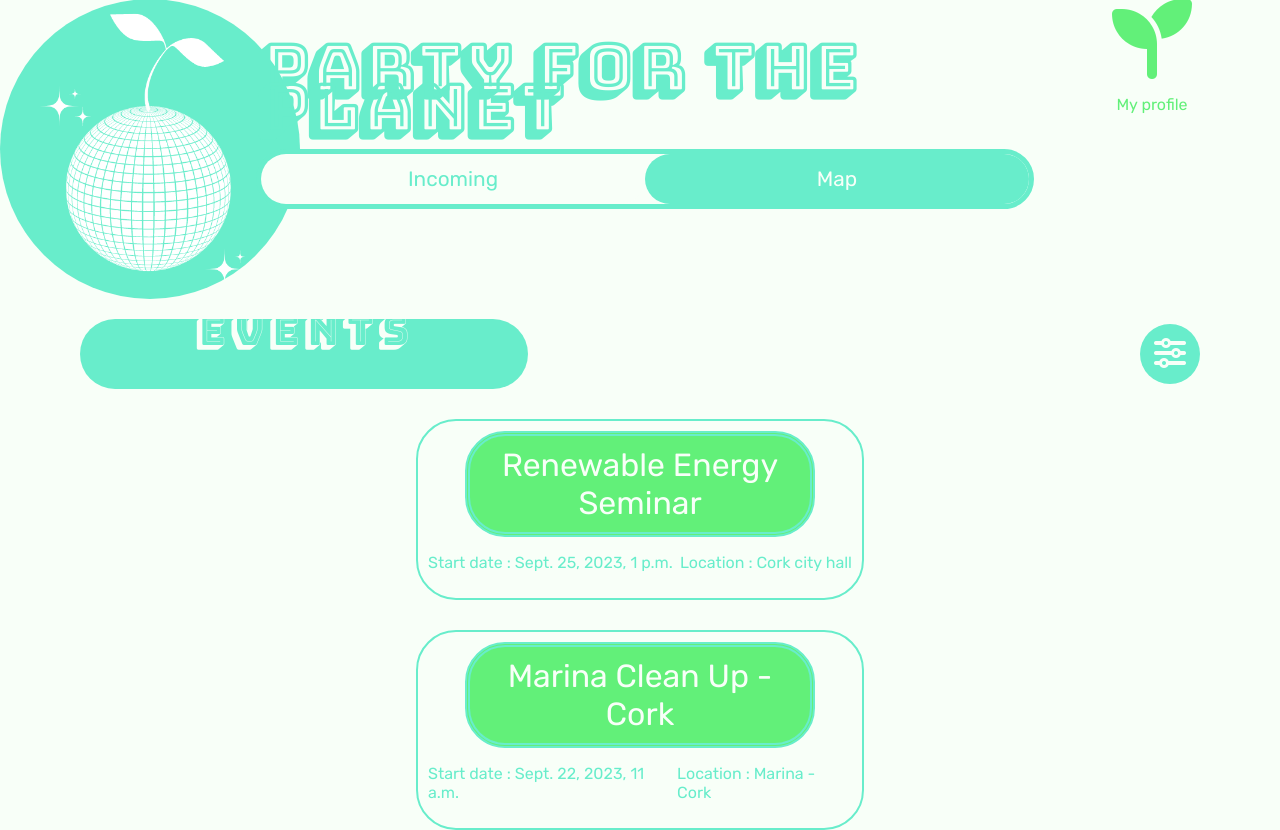
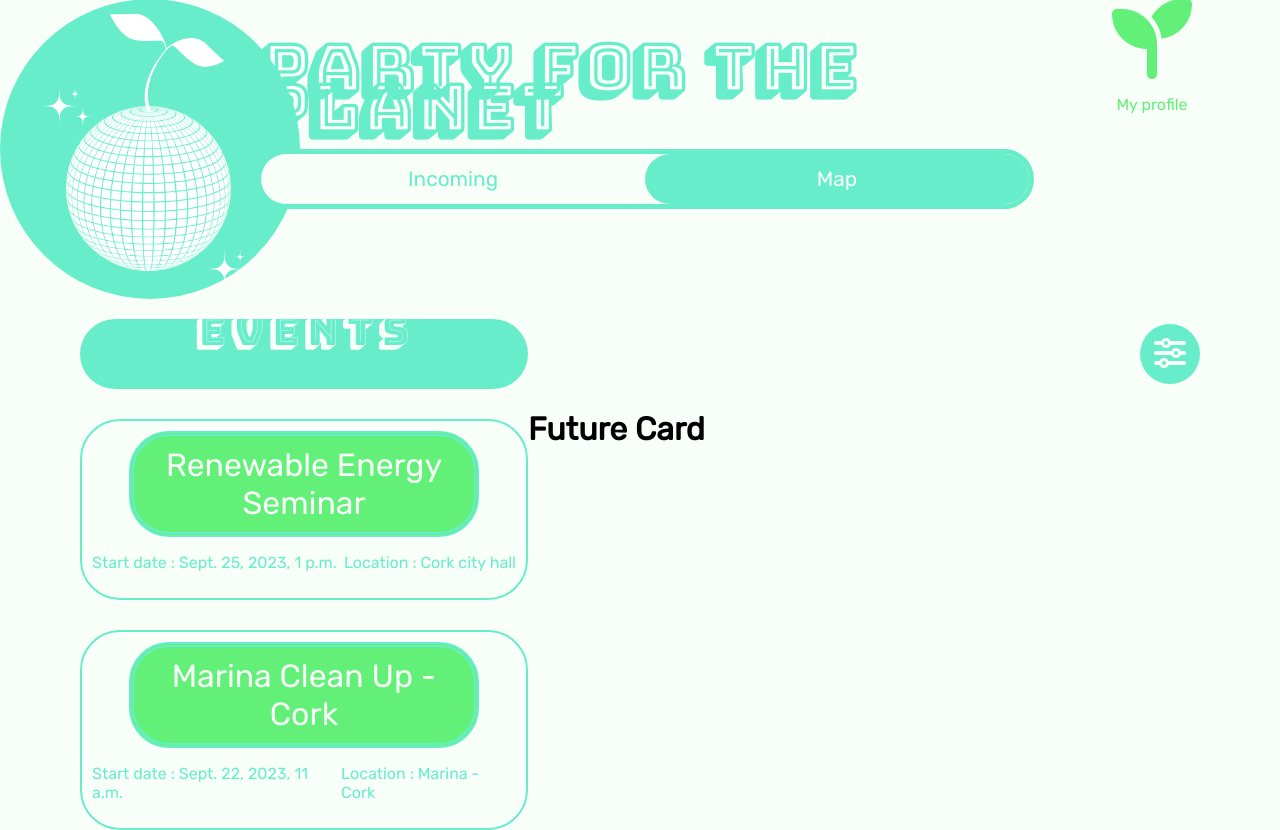
Before and after one commit to EliSacch/Party4thePlanet, a Django app: page /events/ in a window 1280 px wide. Shown: the part 21-851 px from the top of the page. Run offline with Django 4.2, Linux system fonts and the light colour scheme; data comes from the database, SQL or seed files in the repository; some libraries are stand-ins or nearby versions.

Commit message:
Fix bug display flex events container

```diff
--- a/templates/events.html
+++ b/templates/events.html
@@ -54,9 +54,12 @@
       </div>
       {% endfor %}
     </ul>
-    <div class="rightSide">
-      <!-- Display a more detailled version of the card , more details  -->
-      <!-- {% for event in events_clicked %}
+    {% endif %}
+  </div>
+  <div class="rightSide">
+    <!-- Display a more detailled version of the card , more details  -->
+    <!-- Display a more detailled version of the card , more details  -->
+    <!-- {% for event in events_clicked %}
       <li class="eventName">
         <a href="{% url 'event' event.id %}">{{ event }}</a>
       </li>
@@ -71,9 +74,8 @@
       </div>
       {% endfor %} -->
 
-      <!-- Ideas for what the code should like  -->
-    </div>
-    {% endif %}
+    <!-- Ideas for what the code should like  -->
+    <h1>Future Card</h1>
   </div>
 </div>
 
```
